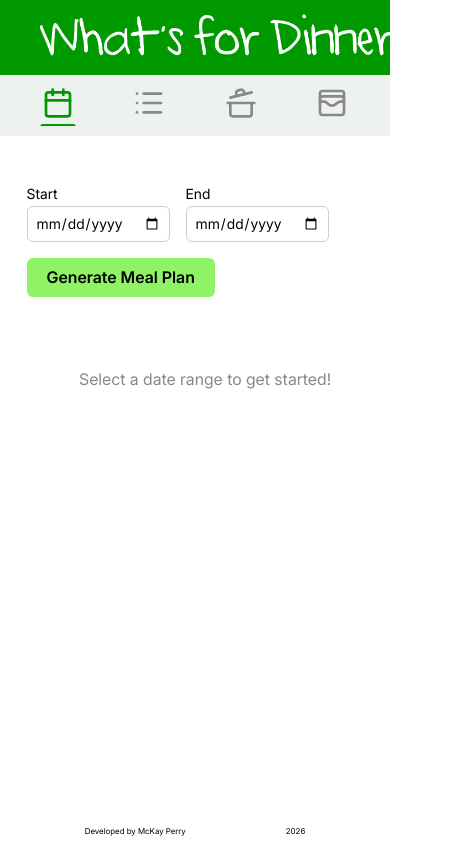
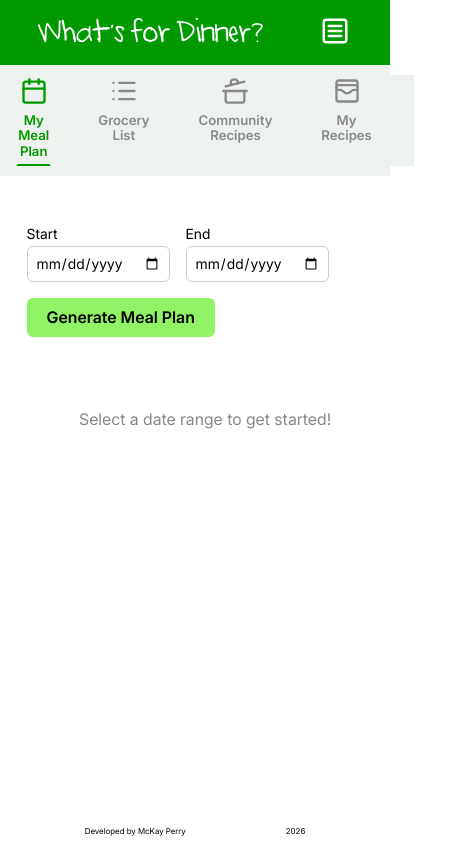
Before and after one commit to hmperry/se_frontend_meal-planner, a React (Vite) app: page / in a window 390 px wide. Shown: the whole page, 461 px wide, since content can reach past the window. Built offline with nearby package versions, Linux system fonts and the light colour scheme.

Commit message:
update mobile layout

```diff
--- a/src/components/App/App.jsx
+++ b/src/components/App/App.jsx
@@ -33,7 +33,14 @@ function App() {
   // console.log('savedPlans:', savedPlans);
 
   //For saving recipes to My Recipes
-  const [myRecipes, setMyRecipes] = useState([]);
+  const [myRecipes, setMyRecipes] = useState(() => {
+    const stored = localStorage.getItem('myRecipes');
+    return stored ? JSON.parse(stored) : [];
+  });
+
+  useEffect(() => {
+    localStorage.setItem('myRecipes', JSON.stringify(myRecipes));
+  }, [myRecipes]);
 
   const addToMyRecipes = (recipe) => {
     if (myRecipes.some((r) => r.recipe_id === recipe.recipe_id)) return;
--- a/src/components/CommunityRecipes/communityRecipes.jsx
+++ b/src/components/CommunityRecipes/communityRecipes.jsx
@@ -144,7 +144,7 @@ function CommunityRecipes({ handleCardClick }) {
           className="community-recipes__search"
         />
 
-        <ViewToggle viewType={viewType} onViewChange={setViewType} />
+        {/* <ViewToggle viewType={viewType} onViewChange={setViewType} /> */}
       </div>
 
       {error && <p className="community-recipes__status">{error}</p>}
--- a/src/components/Header/header.css
+++ b/src/components/Header/header.css
@@ -11,7 +11,7 @@
 }
 
 .header__logo {
-  height: 50px;
+  height: 45px;
   padding: 10px 0px 15px 35px;
   color: #fff;
 }
@@ -50,5 +50,12 @@
   .header__menu {
     visibility: visible;
     display: block;
+    padding: 0 40px 0 0;
   }
 }
+
+@media screen and (max-width: 460px) {
+  .header__logo {
+    height: 30px;
+  }
+}
--- a/src/components/MyRecipes/myRecipes.jsx
+++ b/src/components/MyRecipes/myRecipes.jsx
@@ -38,12 +38,12 @@ function MyRecipes({
         {myRecipes.map((item) => {
           return (
             <RecipeCard
-              key={item._id}
+              key={item._id || item.recipe_id}
               item={item}
               onCardClick={handleCardClick}
               onCloseClick={closeActiveModal}
-              onLikeClick={handleLikeClick}
-              likedCards={likedCards}
+              // onLikeClick={handleLikeClick}
+              // likedCards={likedCards}
               appPageVariant="myRecipes"
             />
           );
--- a/src/components/Navigation/navigation.css
+++ b/src/components/Navigation/navigation.css
@@ -52,8 +52,13 @@
 
 @media screen and (max-width: 750px) {
   .nav__title {
-    display: none;
+    text-align: center;
   }
+
+  .nav__item {
+    flex-direction: column;
+  }
+
   .nav__bar {
     justify-content: space-between;
     padding: 0 40px;
@@ -62,6 +67,19 @@
     height: 32px;
     width: 32px;
     padding-right: 0px;
+  }
+}
+
+@media screen and (max-width: 460px) {
+  .nav__icon svg {
+    height: 28px;
+    width: 28px;
+    padding-right: 0px;
+  }
+  .nav__title {
+    font-size: 10pt;
+    font-weight: 600;
+    /* flex: 70%; */
   }
 }
 
--- a/src/components/Navigation/navigation.jsx
+++ b/src/components/Navigation/navigation.jsx
@@ -15,14 +15,8 @@ import { List, CookingPot, WalletCards, Calendar } from 'lucide-react';
 function Navigation() {
   const location = useLocation();
 
-  const pageTitles = {
-    '/': 'My Meal Plan',
-    '/grocerylist': 'Grocery List',
-    '/communityrecipes': 'Community Recipes',
-    '/myrecipes': 'My Recipes',
-  };
-
-  const currentTitle = pageTitles[location.pathname] || '';
+  const currentTitle =
+    NavData.find((val) => val.link === location.pathname)?.title || '';
   return (
     <div className="Navigation">
       <ul className="nav__bar">
--- a/src/components/RecipeCard/recipeCard.css
+++ b/src/components/RecipeCard/recipeCard.css
@@ -129,7 +129,7 @@
 }
 
 .recipeCard__added {
-  color: #8ff365; /* ✅ green checkmark */
+  color: #fff; /* ✅ green checkmark */
   animation: popIn 0.3s ease; /* ✅ pop animation when it appears */
 }
 
@@ -145,6 +145,25 @@
   pointer-events: none;
   z-index: 9999;
 }
+
+.recipeCard__no-image {
+  width: 100%;
+  height: 100%;
+  background-color: #c8e6c9;
+  display: flex;
+  align-items: center;
+  justify-content: center;
+}
+
+.recipeCard__no-image-text {
+  font-size: 0.8rem;
+  color: #4e6e50;
+  font-weight: 500;
+  text-align: center;
+  padding: 10px;
+  margin: 0;
+}
+
 @keyframes popIn {
   0% {
     transform: scale(0);
--- a/src/components/RecipeCard/recipeCard.jsx
+++ b/src/components/RecipeCard/recipeCard.jsx
@@ -33,14 +33,14 @@ function RecipeCard({
           >
             {item.recipe_name}
           </h3>
-          {appPageVariant === 'myRecipes' && (
+          {/* {appPageVariant === 'myRecipes' && (
             <Like
               className="recipeCard__top-icon"
               item={item}
               likedCards={likedCards}
               onLikeClick={onLikeClick}
             />
-          )}
+          )} */}
           {appPageVariant === 'community' &&
             (isAdded ? (
               <CircleCheck className="recipeCard__top-icon recipeCard__added" />
@@ -83,7 +83,13 @@ function RecipeCard({
             }}
           />
         ) : null}
-        <img src={item.recipe_image} alt="" className="recipeCard__image" />
+        {item.recipe_image ? (
+          <img src={item.recipe_image} alt="" className="recipeCard__image" />
+        ) : (
+          <div className="recipeCard__no-image">
+            <p className="recipeCard__no-image-text">Photo not available</p>
+          </div>
+        )}
       </div>
     </li>
   );
```
